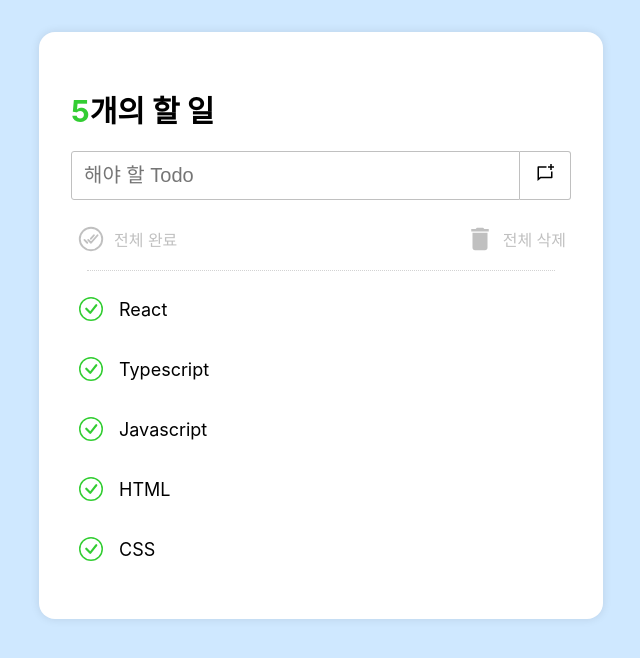
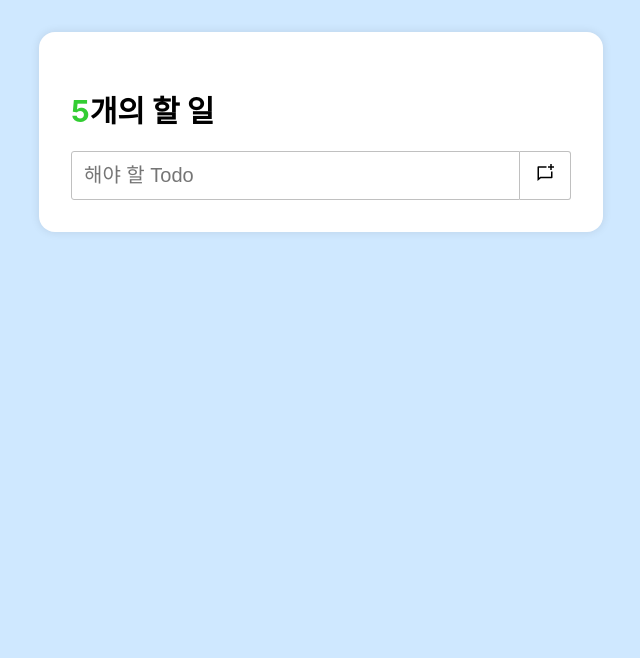
Before and after one commit to suzyp0223/todo-list, a React (Create React App) app: page / in a window 1280 px wide. Shown: the top 658 px of the page, without its empty margins (319-959 px from the left). Built offline with nearby package versions, Linux system fonts and the light colour scheme.

Commit message:
리스트 끝

```diff
--- a/src/App.tsx
+++ b/src/App.tsx
@@ -4,15 +4,45 @@
 import TodoInput from './Input/TodoInput';
 import TodoListTools from './Tools/TodoListTools';
 import TodoList from './List/TodoList';
+import { useState } from 'react';
+import TodoListArea from './List/TodoListArea';
+
+
+export type TodoType = {
+  id: number,
+  text: string,
+  isChecked: boolean,
+}
 
 function App() {
+  const [text, setText] = useState('');
+  const [todos, setTodos] = useState<TodoType[]>([]);
+
+  const handleTextChange = (text: string) => {
+    setText(text)
+  }
+
+  const handleSubmit = () => {
+    const newTodos = todos.concat({
+      id: Date.now(),
+      text: text,
+      isChecked: false
+    });
+
+    setTodos(newTodos);
+    setText('');
+  };
+
   return (
     <main className="App">
       <TodoHeader />
-      <TodoInput />
-      <TodoListTools />
-      <Divider />
-      <TodoList />
+      <TodoInput text={text} onTextChange={handleTextChange} onSubmit={handleSubmit} />
+      <TodoListArea todoCount={todos.length}>
+        <TodoListTools />
+        <Divider />
+        <TodoList todos={todos} />
+
+      </TodoListArea>
     </main>
   );
 }
--- a/src/Input/TodoInput.tsx
+++ b/src/Input/TodoInput.tsx
@@ -1,13 +1,32 @@
 import { RiChatNewLine } from "react-icons/ri";
 import style from './TodoInput.module.css';
-const TodoInput = () => {
+import { ChangeEvent, FormEvent } from "react";
+
+interface TodoInputProps {
+  text: string;
+  onTextChange: (text: string) => void;
+  onSubmit: () => void;
+}
+
+const TodoInput = (props: TodoInputProps) => {
+  const handleInputChanged = (event: ChangeEvent<HTMLInputElement>) => {
+    props.onTextChange(event.target.value);
+  };
+
+  const handleSubmit = (event: FormEvent) => {
+    event.preventDefault();
+    props.onSubmit();
+
+  };
 
   return (
     <section className={style.container}>
-      <form className={style.formContainer}>
-        <input className={style.input} placeholder={'해야 할 Todo'} />
+      <form className={style.formContainer} onSubmit={handleSubmit}>
+        <input className={style.input} placeholder={'해야 할 Todo'}
+          value={props.text}
+          onChange={handleInputChanged} />
+        <button type="submit" className={style.enter}><RiChatNewLine /></button>
       </form>
-      <button className={style.enter}><RiChatNewLine /></button>
     </section>
   )
 };
--- a/src/List/TodoList.tsx
+++ b/src/List/TodoList.tsx
@@ -1,14 +1,19 @@
 import style from './TodoList.module.css';
+import { TodoType } from '../App';
 import TodoItem from '../ListItem/TodoItem';
 
-const TodoList = () => {
+interface TodoListProps {
+  todos: TodoType[];
+}
+
+const TodoList = (props: TodoListProps) => {
   const arr = ['React', 'Typescript', 'Javascript', 'HTML', 'CSS'];
   return (
     <section>
       <ol className={style.olContainer}>
         {
-          arr.map((str, index) => {
-            return <TodoItem key={`${str}_${index}`} text={str} />
+          props.todos.map((todo) => {
+            return <TodoItem key={todo.id} text={todo.text} isChecked={todo.isChecked} />
           })
         }
       </ol>
--- /dev/null
+++ b/src/List/TodoListArea.tsx
@@ -0,0 +1,20 @@
+import { ReactNode } from "react";
+
+interface TodoListAreaProps {
+  children: ReactNode;
+  todoCount: number;
+}
+
+const TodoListArea = (props: TodoListAreaProps) => {
+  if (props.todoCount < 1) {
+    return null;
+  }
+
+  return (
+    <>
+      {props.children}
+    </>
+  )
+};
+
+export default TodoListArea;
--- a/src/ListItem/TodoItem.tsx
+++ b/src/ListItem/TodoItem.tsx
@@ -4,14 +4,14 @@
 
 interface TodoItemProps {
   text: string;
+  isChecked: boolean;
 }
 
 const TodoItem = (props: TodoItemProps) => {
-  const isCheck = true;
 
   return (
     <li className={style.container}>
-      <BsCheckCircle className={[style.checkIcon, `${isCheck ? style.checkedCircleIcon : style.unCheckedCircleIcon}`].join(' ')} />
+      <BsCheckCircle className={[style.checkIcon, `${props.isChecked ? style.checkedCircleIcon : style.unCheckedCircleIcon}`].join(' ')} />
       <span>{props.text}</span>
       <IoIosRemoveCircleOutline className={style.removeIcon} />
     </li>
```
